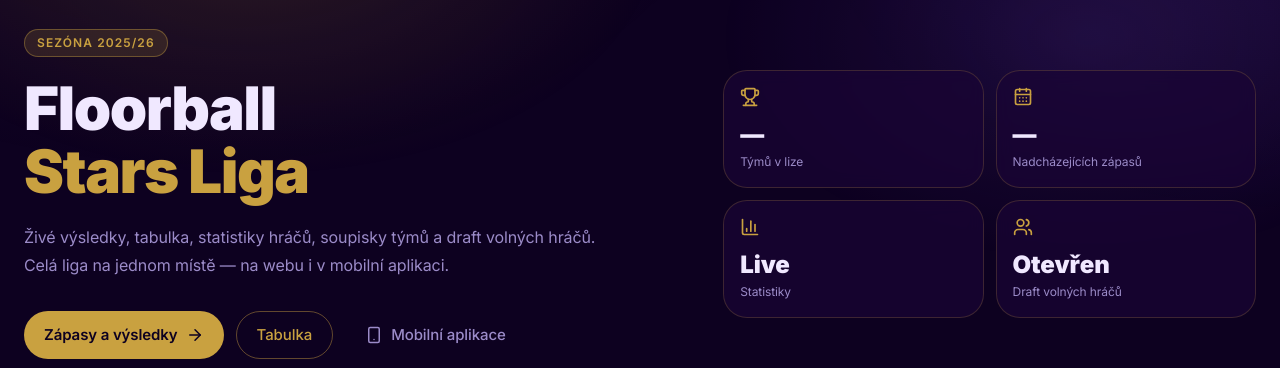
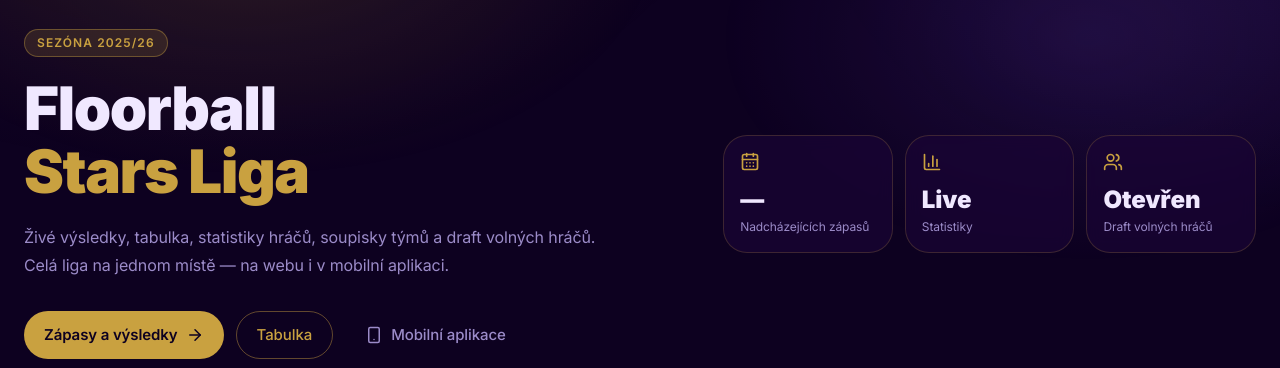
Before and after one commit to Taby9657/fsl-web, a Next.js app: page / in a window 1280 px wide. Shown: the part 132-500 px from the top of the page. Built offline with nearby package versions, Linux system fonts and the light colour scheme; no server answers.

Commit message:
Titulka neukazuje pocet tymu v lize
Removed teams data fetching and adjusted grid layout.

```diff
--- a/src/app/page.tsx
+++ b/src/app/page.tsx
@@ -21,13 +21,12 @@ import { TeamDot } from "@/components/ui/data";
 export const revalidate = 30;
 
 export default async function HomePage() {
-  const [live, upcoming, table, highlights, seasons, teams] = await Promise.all([
+  const [live, upcoming, table, highlights, seasons] = await Promise.all([
     publicFetch<Match[]>("/matches", { status: "LIVE" }, 15),
     publicFetch<Match[]>("/matches", { status: "UPCOMING", limit: 4 }, 60),
     publicFetch<TableRow[]>("/stats/table", { division: "Divize A" }, 60),
     publicFetch<Highlight[]>("/highlights", undefined, 120),
     publicFetch<string[]>("/stats/seasons", undefined, 600),
-    publicFetch<TeamLite[]>("/teams", undefined, 300),
   ]);
 
   const season = seasons?.[0] ?? "2025/26";
@@ -76,12 +75,9 @@ export default async function HomePage() {
               </div>
             </div>
 
-            <div className="grid grid-cols-2 gap-3">
-              <HeroStat
-                icon={<Trophy size={20} />}
-                label="Týmů v lize"
-                value={teams?.length ? String(teams.length) : "—"}
-              />
+            {/* Počet týmů se tu vědomě neukazuje — dokud liga roste, je to
+                informace pro vedení, ne pro návštěvníky webu. */}
+            <div className="grid grid-cols-2 gap-3 sm:grid-cols-3">
               <HeroStat
                 icon={<CalendarDays size={20} />}
                 label="Nadcházejících zápasů"
```
